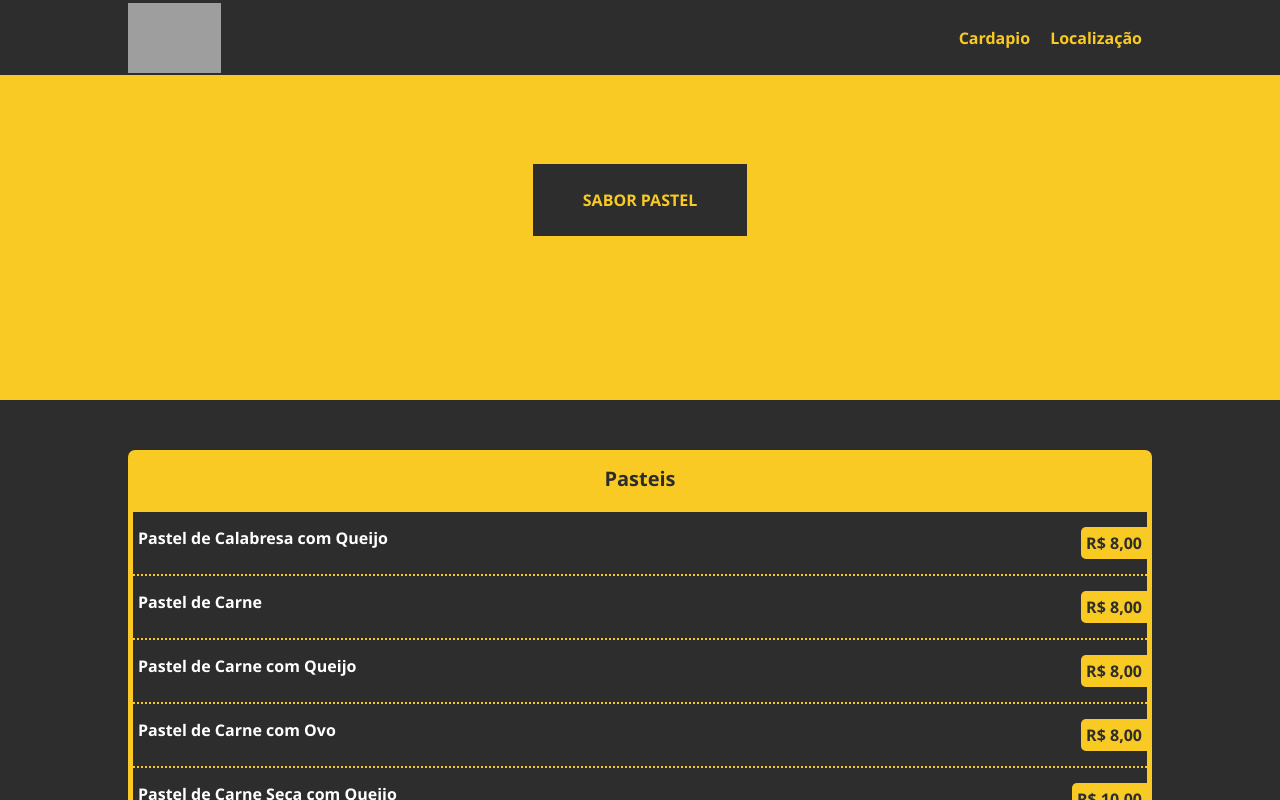
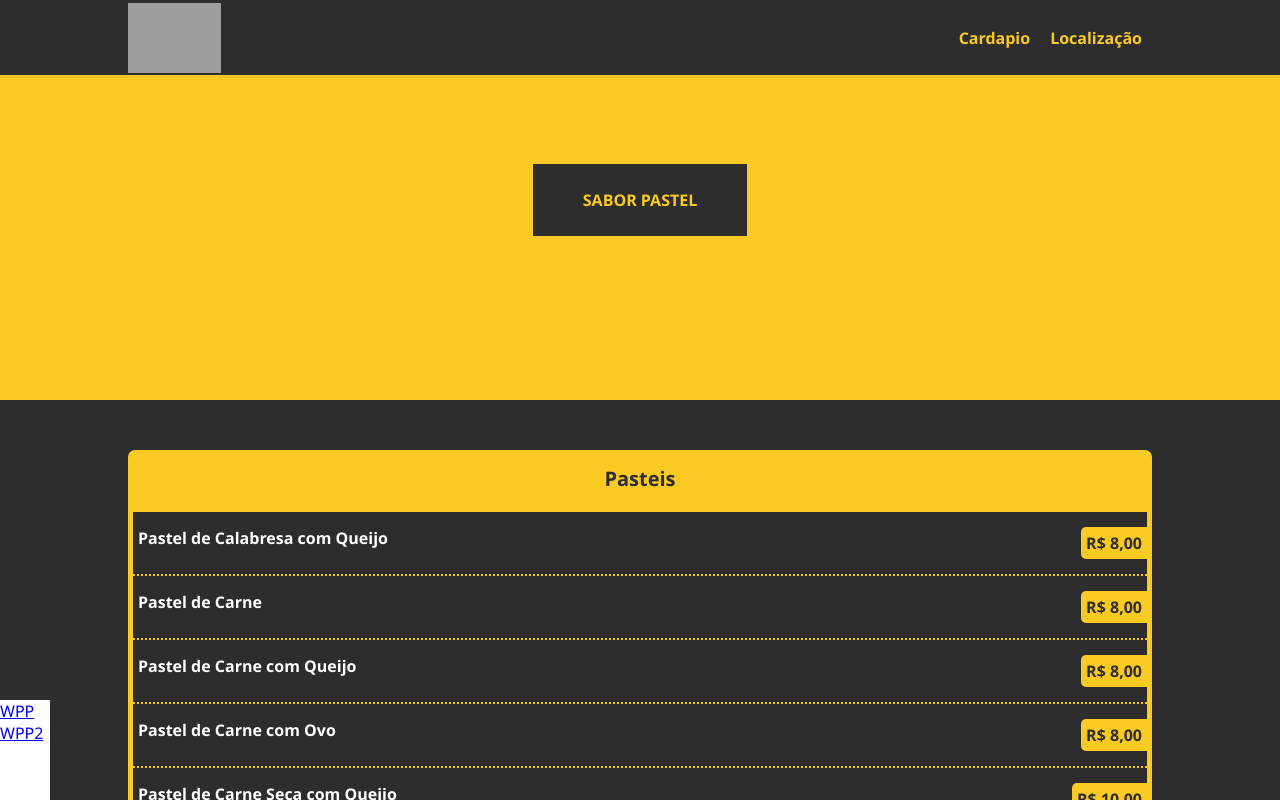
Before and after one commit to isthigu/sabor-pastel-catalogo, an Angular app: page / in a window 1280 px wide. Shown: the top 800 px of the page. Built offline with nearby package versions, Linux system fonts and the light colour scheme; grey boxes are pictures that could not be loaded.

Commit message:
teste wpp

```diff
--- a/src/app/app.component.html
+++ b/src/app/app.component.html
@@ -1,4 +1,5 @@
 <app-menu testea="Felipe"></app-menu>
 <app-photo></app-photo>
 <app-cardapio></app-cardapio>
+<app-footer></app-footer>
 <router-outlet></router-outlet>
--- a/src/app/app.module.ts
+++ b/src/app/app.module.ts
@@ -7,6 +7,7 @@ import { CardComponent } from './card/card.component';
 import { MenuComponent } from './menu/menu.component';
 import { PhotoComponent } from './photo/photo.component';
 import { CardapioComponent } from './cardapio/cardapio.component';
+import { FooterComponent } from './footer/footer.component';
 
 @NgModule({
   declarations: [
@@ -14,7 +15,8 @@ import { CardapioComponent } from './cardapio/cardapio.component';
     CardComponent,
     MenuComponent,
     PhotoComponent,
-    CardapioComponent
+    CardapioComponent,
+    FooterComponent
   ],
   imports: [
     BrowserModule,
--- /dev/null
+++ b/src/app/footer/footer.component.css
@@ -0,0 +1,9 @@
+.container{
+    width: 50px;
+    height: 100px;
+    position: fixed;
+    display: BLOCK;
+    bottom: 0px;
+    justify-content: space-evenly;
+    background-color: #fff;
+}
--- /dev/null
+++ b/src/app/footer/footer.component.html
@@ -0,0 +1,5 @@
+<div class="container">
+    <a href="https://wa.me/+5514981222423?text=I%20am%20interested%20in%20your%20services.%20How%20to%20get%20started%3F">WPP</a>
+    <P></P>
+    <a href="https://wa.me/+5514998759838?text=I%20am%20interested%20in%20your%20services.%20How%20to%20get%20started%3F">WPP2</a>
+</div>
```
Also changed, not shown: src/app/footer/footer.component.ts (added, +10 -0 lines), 1 other file (tests, documents, lock files or other folders).
